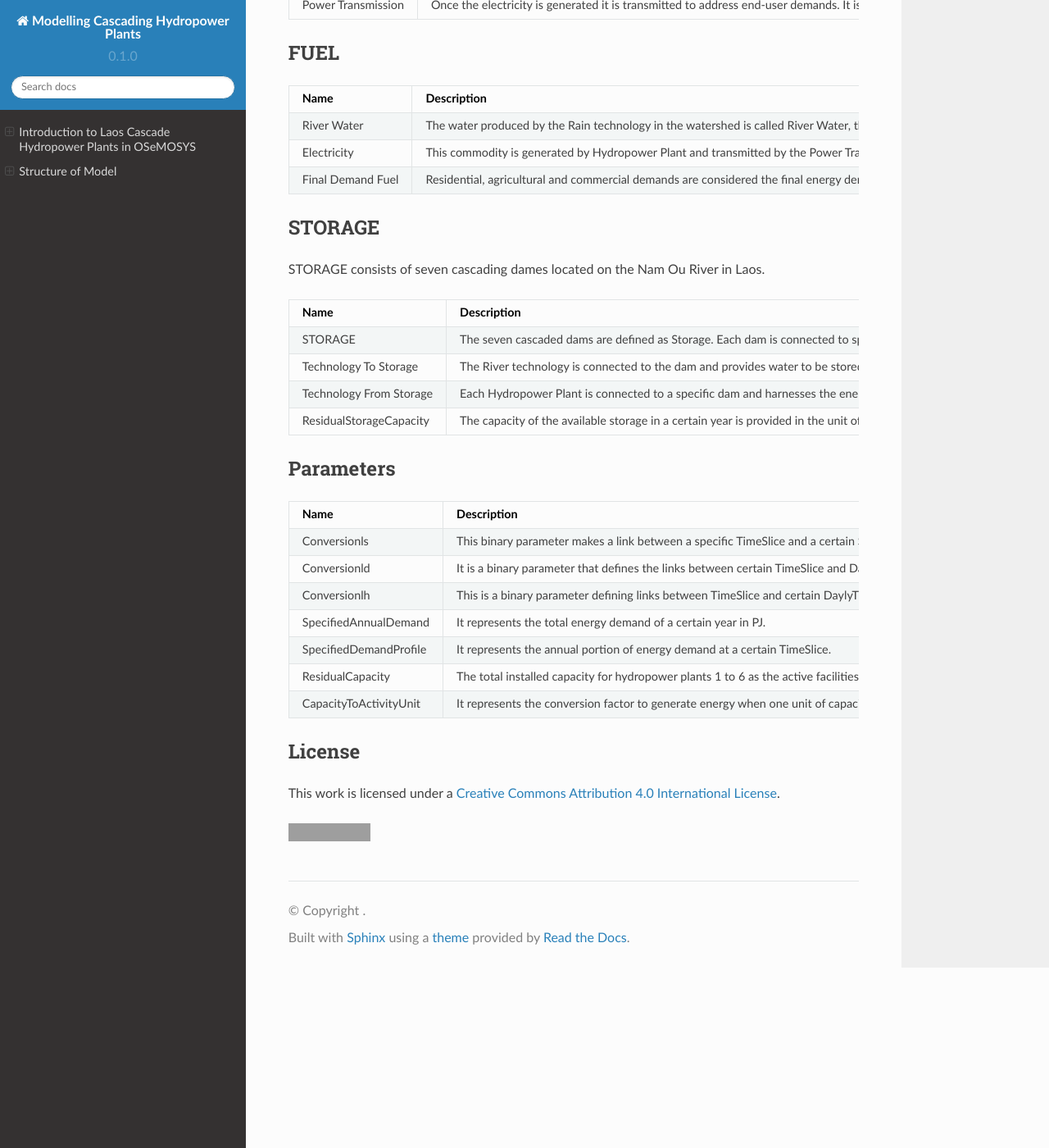
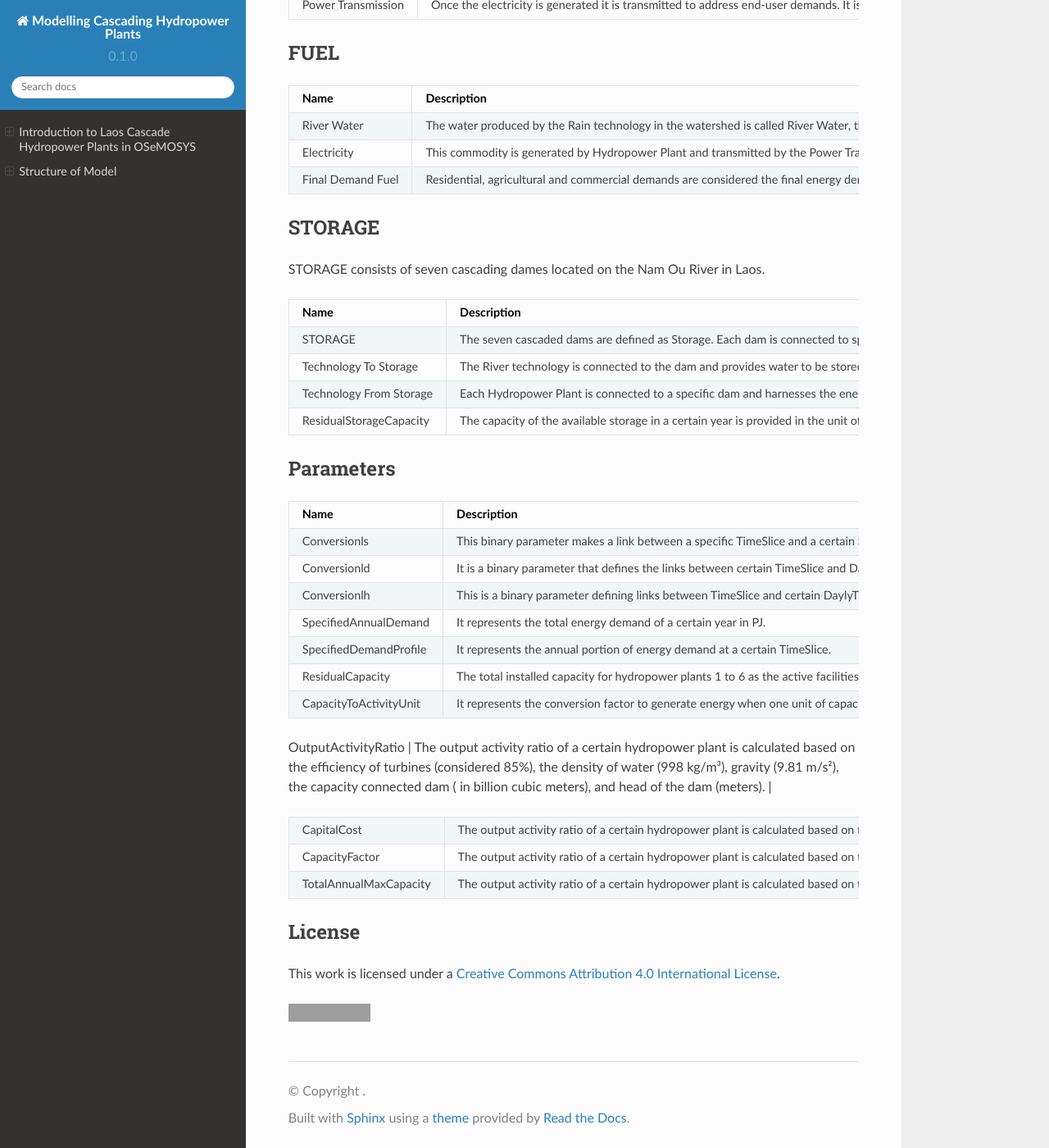
Before and after one commit to YSaedi/Laos_Cascading_HydropowerPlants, a Sphinx documentation site: the page built from docs/source/index.rst, in a window 1280 px wide and 1400 px high, scrolled down 1987 px. Shown: the whole window at 82% size. Built offline with Sphinx 7.4.7 and the Read the Docs theme 2.0.0, drawn with Linux system fonts in a browser that asks for light colours; grey boxes are pictures that could not be loaded.

Commit message:
Update index.rst

```diff
--- a/docs/source/index.rst
+++ b/docs/source/index.rst
@@ -89,7 +89,7 @@
 +--------------------------------------------------------+--------------------------------------------------------------------------------------------------------------------------------------------------------------------------------------------------------------------------------------------------------------------------------------------------------------------------------------------------------------------------------------------------------------------------------------------------------------------------------------------------------------------------------+
 | Technology From Storage                                | Each Hydropower Plant is connected to a specific dam and harnesses the energy of stored water inside the dam to generate electricity. Hydropower Plant technology is defined as Technology From Storage.                                                                                                                                                                                                                                                                                                                       |
 +--------------------------------------------------------+--------------------------------------------------------------------------------------------------------------------------------------------------------------------------------------------------------------------------------------------------------------------------------------------------------------------------------------------------------------------------------------------------------------------------------------------------------------------------------------------------------------------------------+
-| ResidualStorageCapacity                                | The capacity of the available storage in a certain year is provided in the unit of Billion Cubic Meter. In this model, Storage 1 to 6 are considered active and available from 2020 to 2050.                                                                                                                                                                                                                                                                                                                                   |
+| ResidualStorageCapacity                                | The capacity of the available storage in a certain year is provided in the unit of billion cubic meters. In this model, Storage 1 to 6 are considered active and available from 2020 to 2050.                                                                                                                                                                                                                                                                                                                                  |
 +--------------------------------------------------------+--------------------------------------------------------------------------------------------------------------------------------------------------------------------------------------------------------------------------------------------------------------------------------------------------------------------------------------------------------------------------------------------------------------------------------------------------------------------------------------------------------------------------------+
 
 
@@ -113,7 +113,14 @@
 | CapacityToActivityUnit                                 | It represents the conversion factor to generate energy when one unit of capacity is fully used in GW for one year. In the Laos project, energy and capacity are measured in PJ and GW respectively and, therefore, this parameter would have a value of 31.536.                              |
 +--------------------------------------------------------+-----------------------------------------------------------------------------------------------------------------------------------------------------------------------------------------------------------------------------------------------------------------------+----------------------+
 
-
+| OutputActivityRatio                                    | The output activity ratio of a certain hydropower plant is calculated based on the efficiency of turbines (considered 85%), the density of water (998 kg/m³), gravity (9.81 m/s²), the capacity connected dam ( in billion cubic meters), and head of the dam (meters).                      |
++--------------------------------------------------------+-----------------------------------------------------------------------------------------------------------------------------------------------------------------------------------------------------------------------------------------------------------------------+----------------------+
+| CapitalCost                                            | The output activity ratio of a certain hydropower plant is calculated based on the efficiency of turbines (considered 85%), the density of water (998 kg/m³), gravity (9.81 m/s²), the capacity connected dam ( in billion cubic meters), and head of the dam (meters).                      |
++--------------------------------------------------------+-----------------------------------------------------------------------------------------------------------------------------------------------------------------------------------------------------------------------------------------------------------------------+----------------------+
+| CapacityFactor                                         | The output activity ratio of a certain hydropower plant is calculated based on the efficiency of turbines (considered 85%), the density of water (998 kg/m³), gravity (9.81 m/s²), the capacity connected dam ( in billion cubic meters), and head of the dam (meters).                      |
++--------------------------------------------------------+-----------------------------------------------------------------------------------------------------------------------------------------------------------------------------------------------------------------------------------------------------------------------+----------------------+
+| TotalAnnualMaxCapacity                                 | The output activity ratio of a certain hydropower plant is calculated based on the efficiency of turbines (considered 85%), the density of water (998 kg/m³), gravity (9.81 m/s²), the capacity connected dam ( in billion cubic meters), and head of the dam (meters).                      |
++--------------------------------------------------------+-----------------------------------------------------------------------------------------------------------------------------------------------------------------------------------------------------------------------------------------------------------------------+----------------------+
 
 
 License
```
